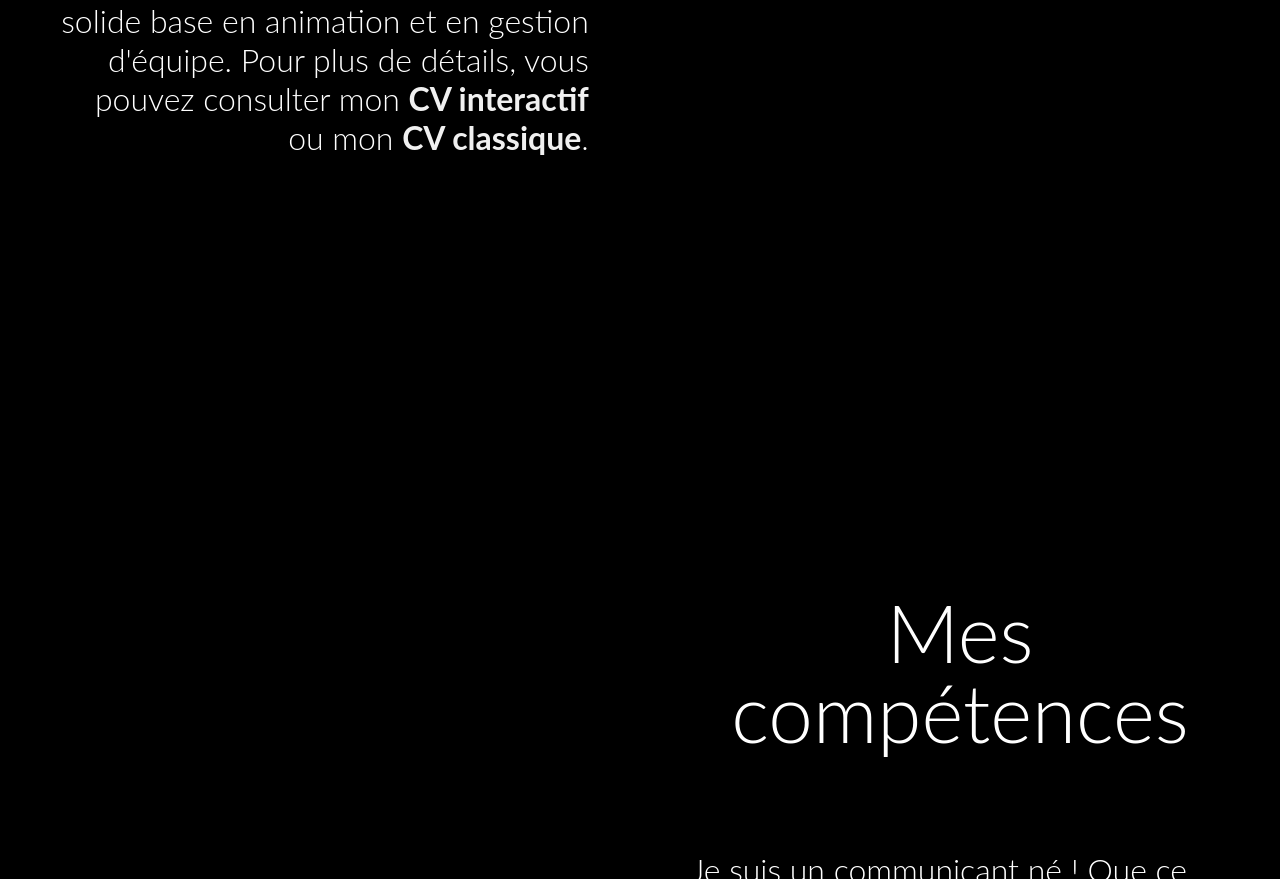
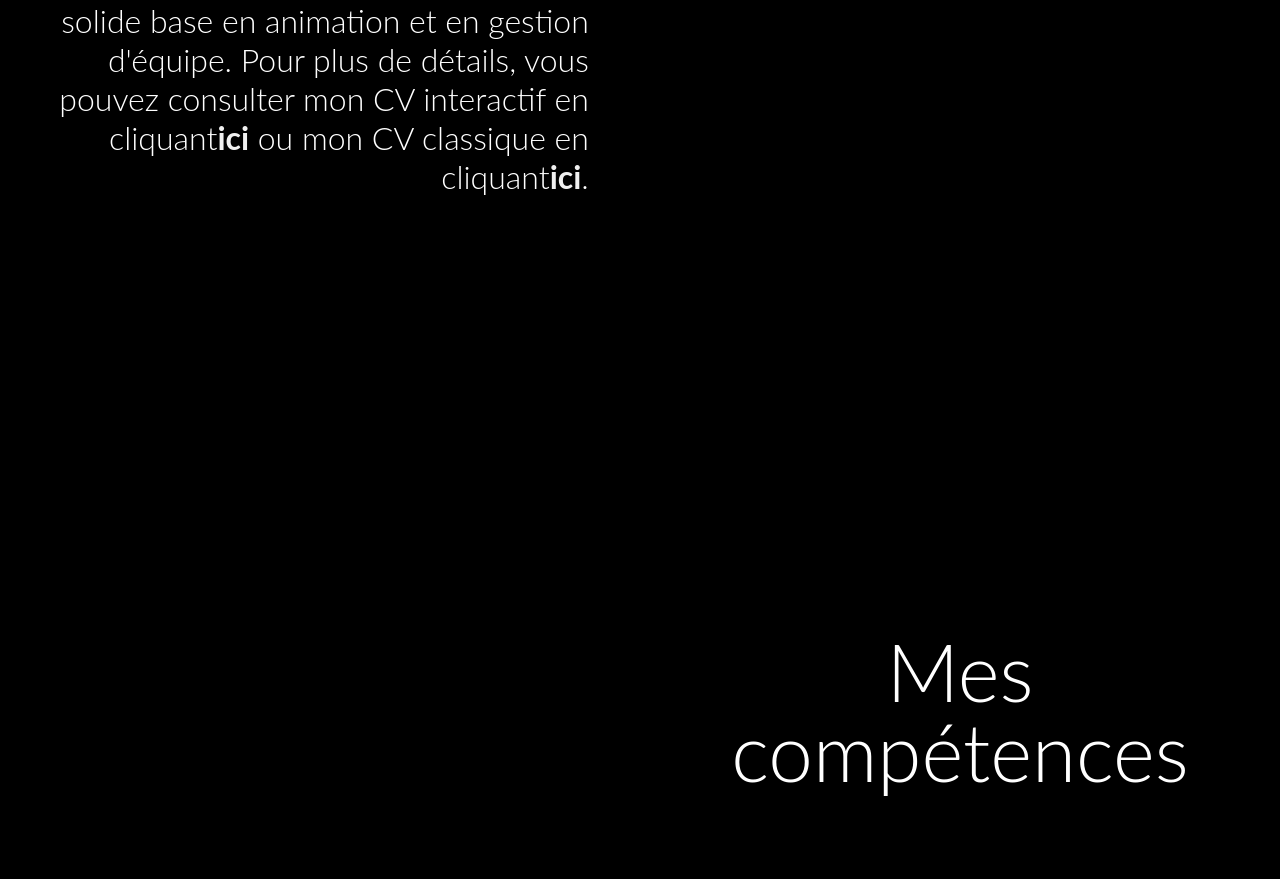
Before and after one commit to Adrien-DUGAT/Portfolio, a plain HTML site: page index.html in a window 1280 px wide. Shown: the part 3925-4804 px from the top of the page. Drawn offline with Linux system fonts and the light colour scheme.

Commit message:
Modif ici

```diff
--- a/index.html
+++ b/index.html
@@ -54,7 +54,7 @@
 						<h2>En Bref</h2>
 						<p>
 							J'ai acquis une expérience variée dans plusieurs domaines professionnels, notamment en tant que Game Master, formateur en restauration et intérimaire. Cette diversité m'a permis de développer mes compétences en relation client, ma rigueur, mon sens du service, ainsi que ma polyvalence et mon adaptabilité. Ma formation en Licence MIASHS à l'Université Clermont Auvergne m'a fourni des compétences en mathématiques et informatique appliquées aux sciences humaines et sociales. Par ailleurs, ma formation pour le BAFA m'a doté d'une solide base en animation et en gestion d'équipe.
-						    Pour plus de détails, vous pouvez consulter mon <a href="cv.html"><b>CV interactif</b></a> ou mon <a href="ClassicCv.pdf"><b>CV classique</b></a>.
+						    Pour plus de détails, vous pouvez consulter mon CV interactif en cliquant<a href="cv.html" target="_blank"><b>ici</b></a> ou mon CV classique en cliquant<a href="ClassicCv.pdf" target="_blank"><b>ici</b></a>.
 						</p>
 					</article>
 					<figure class="cbp-so-side cbp-so-side-right">
```
